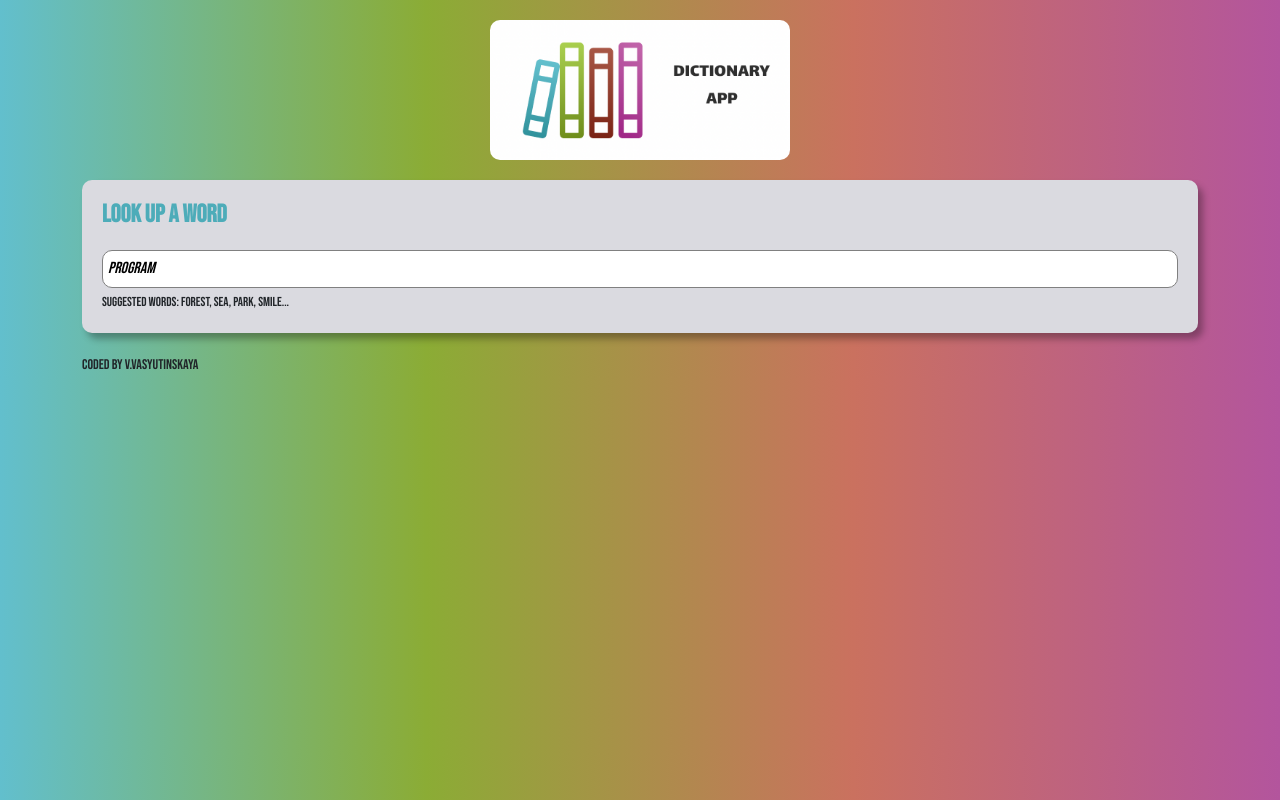
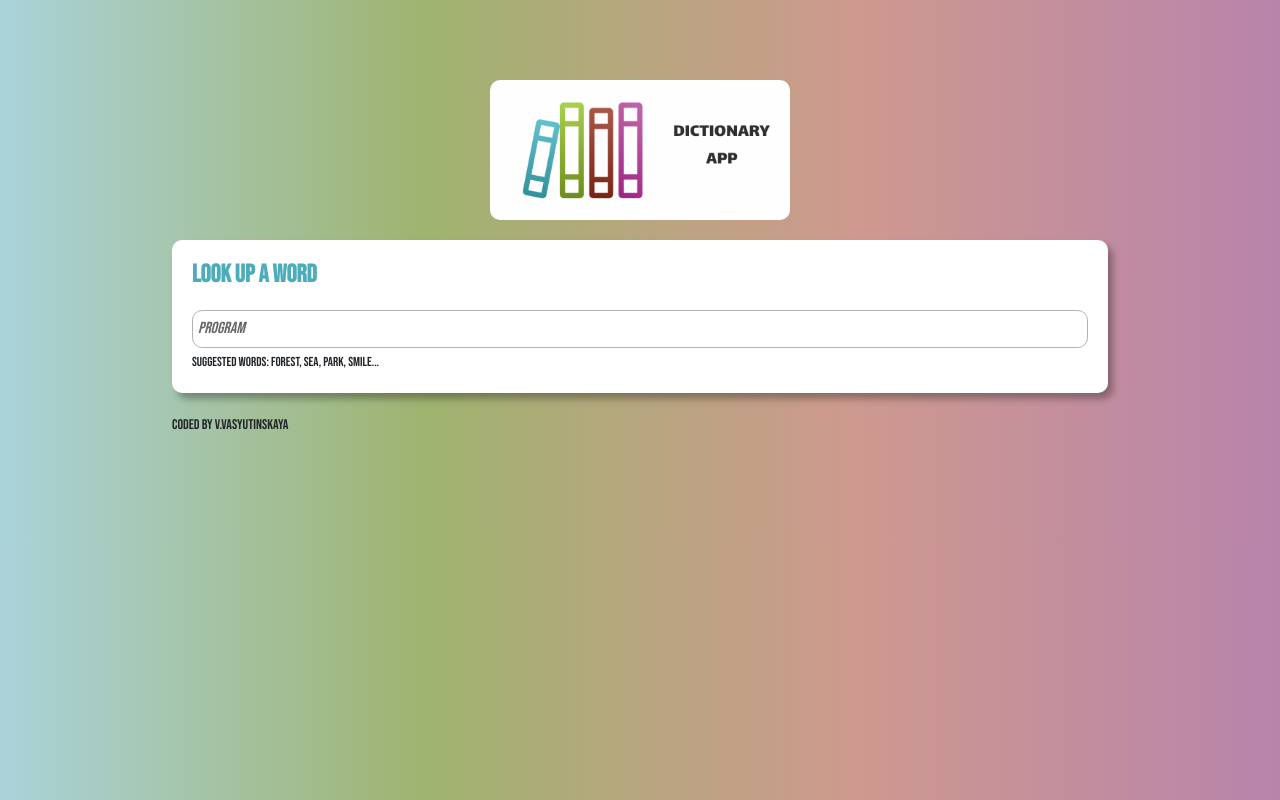
Before and after one commit to ViktoriaVasyutinskaya/react-dictionary-app, a React (Create React App) app: page / in a window 1280 px wide. Built offline with nearby package versions, Linux system fonts and the light colour scheme; no server answers.

Commit message:
added styling for photo section, changed background

```diff
--- a/src/App.css
+++ b/src/App.css
@@ -1,19 +1,23 @@
 body {
   background: linear-gradient(
     to right,
-    rgb(98, 191, 205),
-    #8bac35,
-    #ca715f,
-    #b3559d
+    rgb(170, 211, 218),
+    #9fb36f,
+    #ce998e,
+    #b884ab
   );
   font-family: "Bebas Neue", cursive;
+  padding: 60px 0 100px;
+  max-width: 960px;
+  margin: 0 auto;
 }
+
 a {
   color: forestgreen;
 }
 
 section {
-  background-color: rgb(218, 218, 224);
+  background-color: rgb(255, 255, 255);
   padding: 20px;
   border-radius: 10px;
   box-shadow: 5px 6px 7px rgba(0, 0, 0, 0.3);
@@ -32,6 +36,7 @@ input {
   border-radius: 10px;
   font-style: italic;
   border: 1px solid grey;
+  opacity: 0.6;
 }
 .hint {
   font-size: small;
@@ -96,3 +101,7 @@ h2 {
   margin: 20px auto;
   border-radius: 10px;
 }
+.Photos img {
+  border-radius: 3px;
+  margin-bottom: 15px;
+}
```
